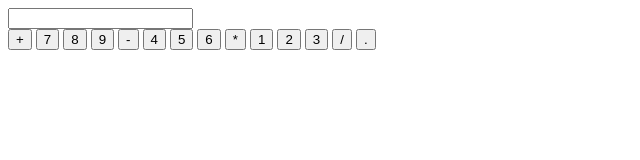
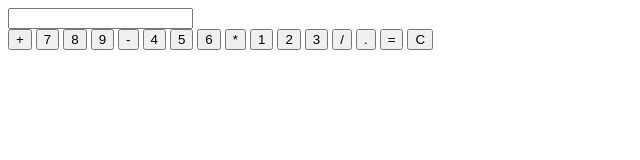
Before and after one commit to imjayapple/Calculator-App, a plain HTML site: page index.html in a window 1280 px wide. Shown: the whole page, without its empty margins (0-640 px from the left). Drawn offline with Linux system fonts and the light colour scheme.

Commit message:
Add remaining calculate & clearDisplay buttons.

```diff
--- a/index.html
+++ b/index.html
@@ -24,7 +24,8 @@
             <button onclick="appendToDisplay('3')">3</button>
             <button onclick="appendToDisplay('/')">/</button>
             <button onclick="appendToDisplay('.')">.</button>
-
+            <button onclick="calculate()">=</button>
+            <button onclick="clearDisplay()">C</button>
         </div>
 
     </div>
```
